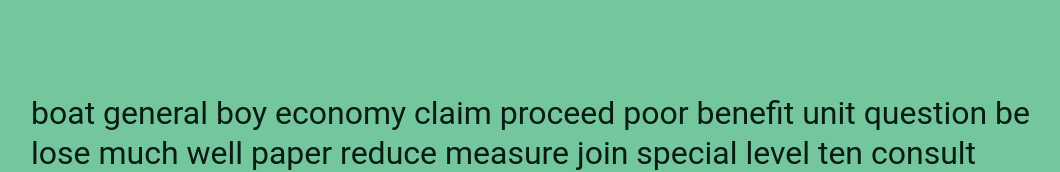
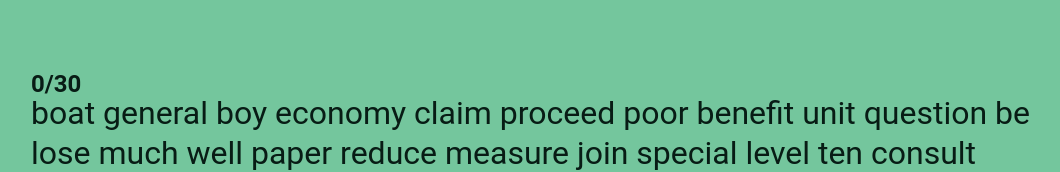
Before and after one commit to Ayomide4/geckotype, a React (Vite) app: page / in a window 1280 px wide. Both pictures are taken after a click on the element 640 px from the left and 360 px from the top of the page. Shown: the part 217-389 px from the top of the page, without its empty margins (97-1157 px from the left). Built offline with nearby package versions, Linux system fonts and the light colour scheme.

Commit message:
start word count/timer

```diff
--- a/src/App.css
+++ b/src/App.css
@@ -38,14 +38,30 @@ p {
   color: #081c15;
 }
 
-input {
+.text-box {
   border: none;
   background-color: transparent;
   color: transparent;
+  user-select: none;
+}
+
+.hidden {
+  visibility: hidden;
 }
 
 input:focus {
   outline: none;
+  user-select: none;
+}
+
+.word-count {
+  position: absolute;
+  top: -20%;
+  left: 0%;
+  transform: translate(0%, 0%);
+  color: #081c15;
+  font-weight: 600;
+  user-select: none;
 }
 
 span {
--- a/src/components/TypingGame.jsx
+++ b/src/components/TypingGame.jsx
@@ -1,12 +1,17 @@
 import React from "react";
 import { commonWords } from "./CommonWords";
-import { useState, useEffect } from "react";
+import { useState, useEffect, useCallback } from "react";
+
+//TODO: add a restart game button
+//TODO: add a timer
+//TODO: add a word count
 
 export const TypingGame = () => {
   const [input, setInput] = useState("");
   const [displayPhrase, setDisplayPhrase] = useState([]);
   const [isFocused, setIsFocused] = useState(false);
   const element = document.querySelectorAll("span");
+  const [count, setCount] = useState(0);
 
   const test2 = displayPhrase.map((char, index) => {
     return <span key={index}>{char}</span>;
@@ -25,7 +30,6 @@ export const TypingGame = () => {
 
       i++;
     }
-    console.log(arr);
     setDisplayPhrase(arr);
   };
 
@@ -36,7 +40,6 @@ export const TypingGame = () => {
 
     element.forEach((charSpan, index) => {
       const currentChar = arrayValue[index];
-      console.log(currentChar, charSpan.innerText);
       if (currentChar == null) {
         charSpan.classList.remove("correct");
         charSpan.classList.remove("incorrect");
@@ -56,20 +59,44 @@ export const TypingGame = () => {
     setIsFocused(true);
   };
 
+  // focus input on keypress
+  if (!isFocused) {
+    document.onkeydown = function (e) {
+      e = e || window.event;
+      focusInput();
+    };
+  } else {
+  }
+
+  //FIXME: add a restart game button
+  //restart game on shift + enter
+  // document.onkeydown = function (e) {
+  //   e = e || window.event;
+  //   if (e.shiftKey && e.code == "Enter") {
+  //     window.location.reload();
+  //   }
+  // };
+
   useEffect(() => {
     generatePhrase();
-  }, []);
+  }, [count]);
 
   return (
     <div>
       <h1>geckotype</h1>
       <div className="game-container ">
+        {isFocused && <p className="word-count">0/30</p>}
         {isFocused ? <></> : <p>Click here or start typing to focus</p>}
         <div
           className={`${isFocused ? "quote" : "quote unfocused"}`}
           onClick={focusInput}
         >
-          <input value={input} onChange={(e) => handleChange(e)} autoFocus />
+          <input
+            className={`${isFocused ? "text-box" : "hidden"}`}
+            value={input}
+            onChange={(e) => handleChange(e)}
+            autoFocus
+          />
           <div className="quote">{test2}</div>
         </div>
       </div>
```
